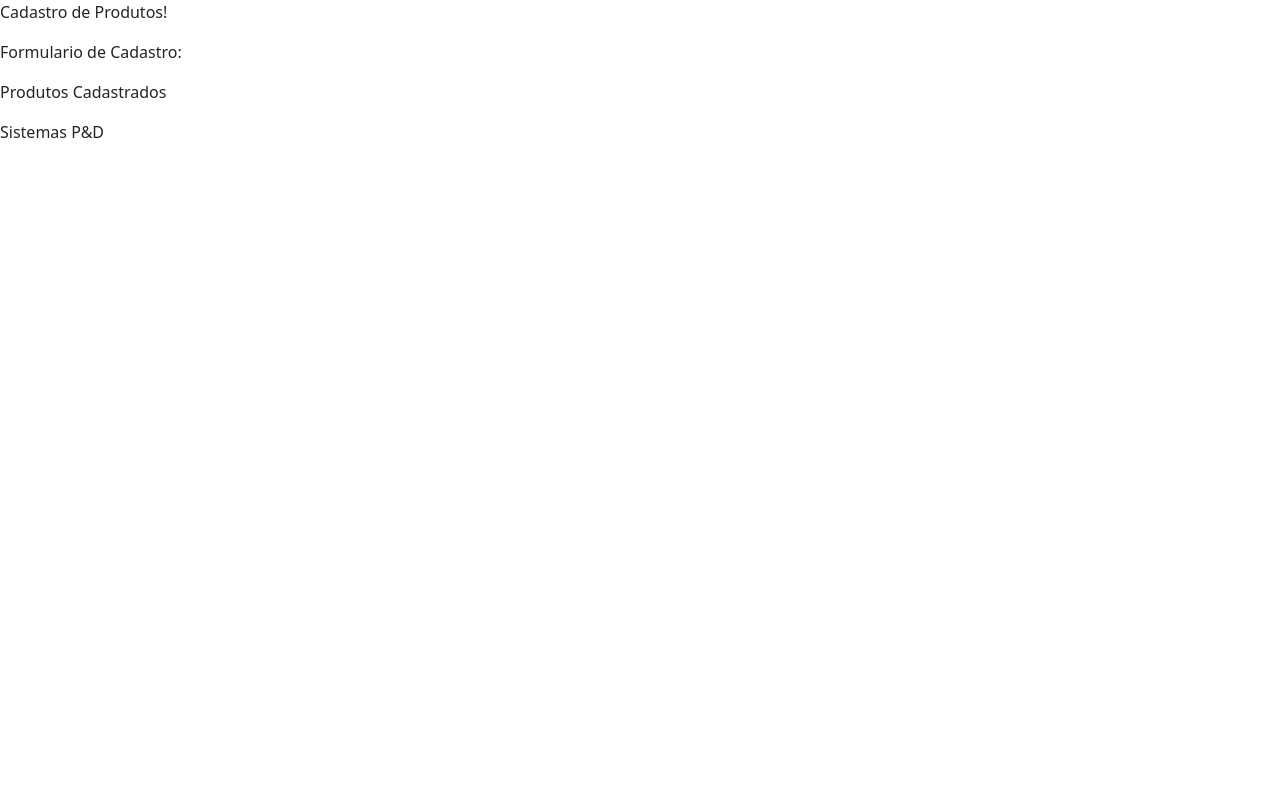
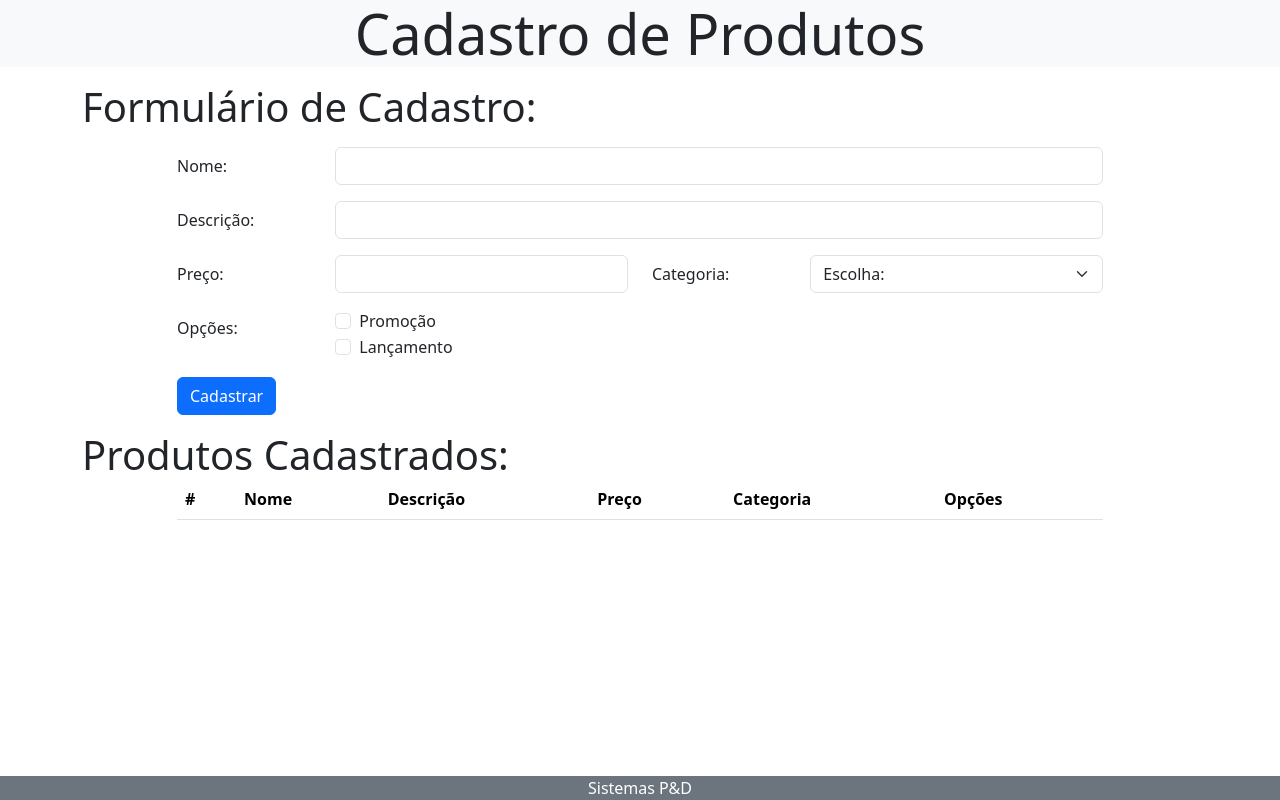
Before and after one commit to rafams30/cadastro-produto-angular, an Angular app: page / in a window 1280 px wide. Built offline with nearby package versions, Linux system fonts and the light colour scheme.

Commit message:
Templates dos componentes

```diff
--- a/src/app/components/footer/footer.component.html
+++ b/src/app/components/footer/footer.component.html
@@ -1 +1,3 @@
-<p>Sistemas P&D</p>
+<footer class="bg-secondary text-center text-white fixed-bottom">
+    Sistemas P&D
+</footer>
--- a/src/app/components/header/header.component.html
+++ b/src/app/components/header/header.component.html
@@ -1 +1,3 @@
-<p>Cadastro de Produtos!</p>
+<header class="display-4 bg-light text-center">
+    Cadastro de Produtos
+</header>
--- a/src/app/components/product/product.component.html
+++ b/src/app/components/product/product.component.html
@@ -1 +1,61 @@
-<p>Formulario de Cadastro:</p>
+<div class="mt-3">
+    <div class="display-6">
+        Formulário de Cadastro:
+    </div>
+
+    <div class="row">
+        <div class="col-md-10 offset-md-1">
+            <form>
+                <div class="row mb-3 mt-3">
+                    <label for="inputName" class="col-sm-2 col-form-label">Nome:</label>
+                    <div class="col-sm-10">
+                        <input type="text" class="form-control" id="inputName" required>
+                    </div>
+                </div>
+
+                <div class="row mb-3 mt-3">
+                    <label for="inputDescription" class="col-sm-2 col-form-label">Descrição:</label>
+                    <div class="col-sm-10">
+                        <input type="text" class="form-control" id="inputDescription" required>
+                    </div>
+                </div>
+
+                <div class="row mb-3 mt-3">
+                    <label for="inputPrice" class="col-sm-2 col-form-label">Preço:</label>
+                    <div class="col-sm-4">
+                        <input type="text" class="form-control" id="inputPrice" required>
+                    </div>
+
+                    <label for="selectCategory" class="col-sm-2 col-form-label">Categoria:</label>
+                    <div class="col-sm-4">
+                        <select class="form-select" aria-label="Selecione uma categoria" id="selectCategory" required>
+                            <option value="" selected>Escolha:</option>
+                        </select>
+                    </div>
+                </div>
+                <div class="row mb-3 mt-3">
+                    <label  class="col-sm-2 col-form-label">Opções:</label>
+                    <div class="col-sm-4">
+                        <div class="form-check">
+                            <input class="form-check-input" type="checkbox" value="" id="checkBoxPromotion">
+                            <label class="form-check-label" for="checkBoxPromotion">
+                                Promoção
+                            </label>
+                        </div>
+                        <div class="form-check">
+                            <input class="form-check-input" type="checkbox" value="" id="checkBoxNewProduct">
+                            <label class="form-check-label" for="checkBoxNewProduct">
+                                Lançamento
+                            </label>
+                        </div>
+                    </div>
+                </div>
+                <div class="row mb-3 mt-3">
+                    <div class="col-sm-4">
+                        <button type="submit" class="btn btn-primary">Cadastrar</button>
+                    </div>
+                </div>
+            </form>
+        </div>
+    </div>
+</div>
--- a/src/app/components/products/products.component.html
+++ b/src/app/components/products/products.component.html
@@ -1,2 +1,26 @@
-<app-product></app-product>
-<p>Produtos Cadastrados</p>
+<div class="container mt-3">
+    <app-product></app-product>
+
+    <div class="display-6">
+        Produtos Cadastrados:
+    </div>
+    <div class="row">
+        <div class="col-md-10 offset-md-1">
+            <table class="table" id="productsTable">
+                <thead>
+                  <tr>
+                    <th scope="col">#</th>
+                    <th scope="col">Nome</th>
+                    <th scope="col" class="d-none d-md-table-cell">Descrição</th>
+                    <th scope="col">Preço</th>
+                    <th scope="col">Categoria</th>
+                    <th scope="col" class="d-none d-md-table-cell">Opções</th>
+                  </tr>
+                </thead>
+                <tbody>
+
+                </tbody>
+              </table>
+        </div>
+    </div>
+</div>
```
